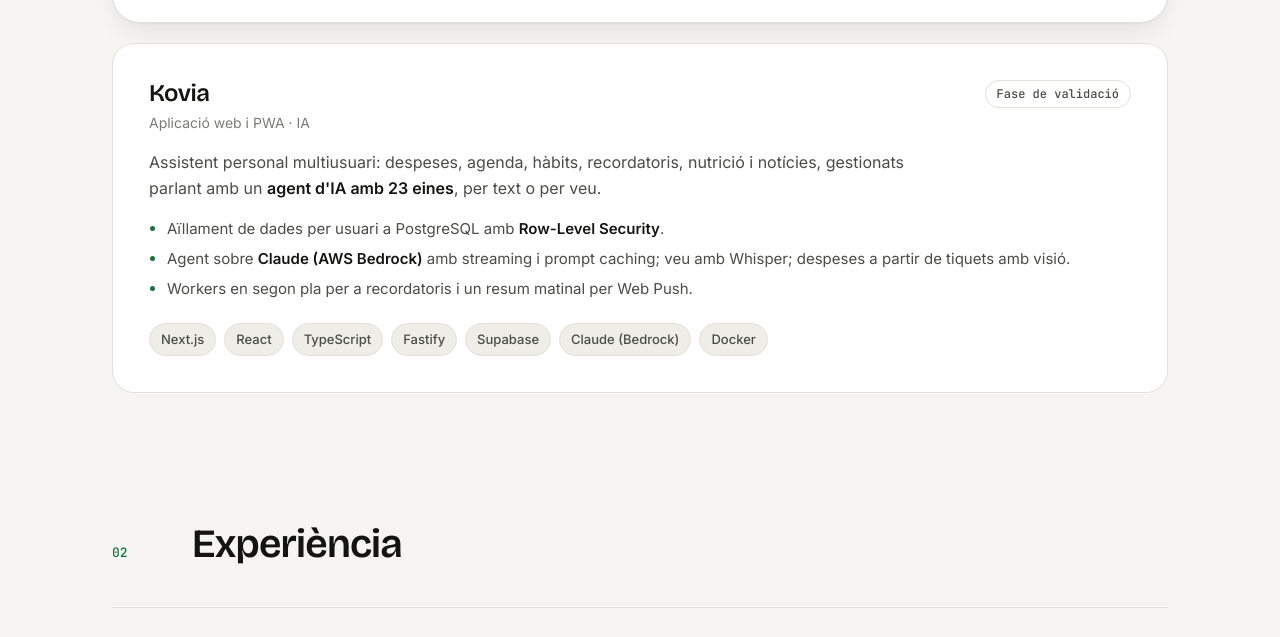
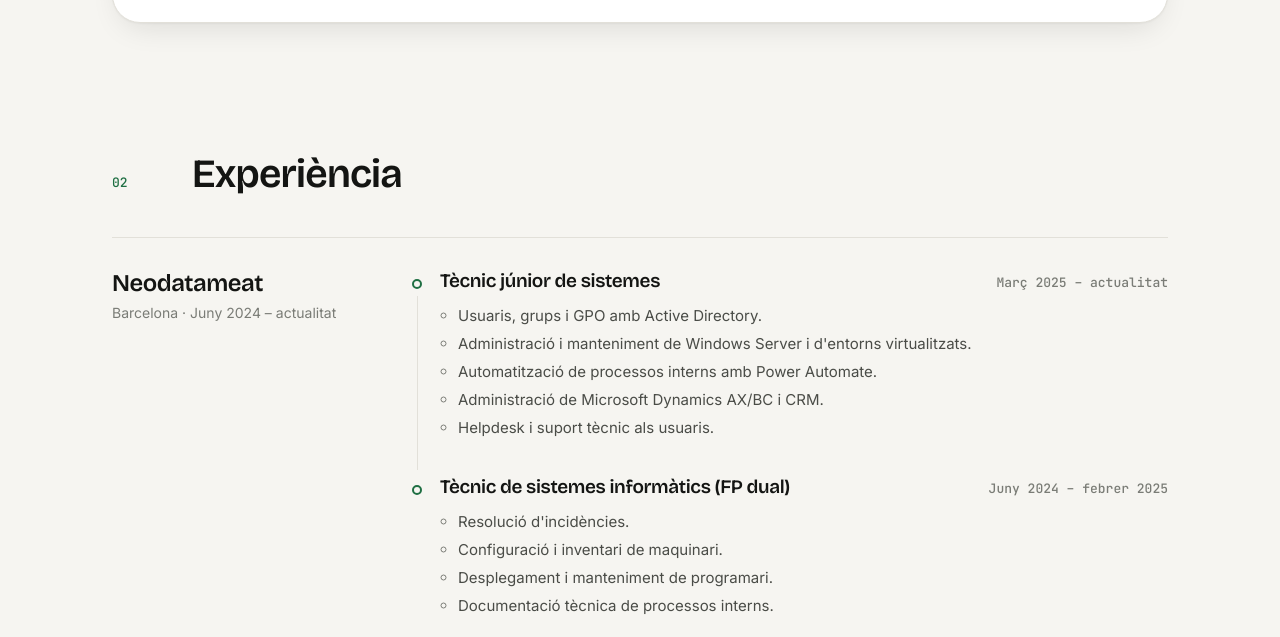
Before and after one commit to 005Jan/005Jan.github.io, a plain HTML site: page index.html in a window 1280 px wide. Shown: the part 2020-2657 px from the top of the page. Drawn offline with nearby package versions, Linux system fonts and the light colour scheme.

Commit message:
Update LinkedIn URL and remove Kovia

```diff
--- a/index.html
+++ b/index.html
@@ -80,7 +80,7 @@
                     <a href="#contact" class="btn btn-ghost" data-i18n="cta_contact">Parlem</a>
                 </div>
                 <ul class="hero-social">
-                    <li><a href="https://www.linkedin.com/in/jan-camps-atmetller-422630354/" target="_blank" rel="noopener"><i class="fa-brands fa-linkedin"></i> LinkedIn</a></li>
+                    <li><a href="https://www.linkedin.com/in/jan-camps-atmetller/" target="_blank" rel="noopener"><i class="fa-brands fa-linkedin"></i> LinkedIn</a></li>
                     <li><a href="https://github.com/005Jan" target="_blank" rel="noopener"><i class="fa-brands fa-github"></i> GitHub</a></li>
                     <li><a href="mailto:jcamps0005@gmail.com"><i class="fa-regular fa-envelope"></i> Email</a></li>
                 </ul>
@@ -179,26 +179,6 @@
                         <img src="img/sulfata-tractaments.webp" alt="Calendari de tractaments amb el termini de seguretat a Sulfata" data-i18n-alt="alt_sulfata_3" loading="lazy" width="560" height="1148">
                     </figure>
                 </div>
-            </article>
-
-            <!-- Kovia -->
-            <article class="project reveal">
-                <div class="project-top">
-                    <div>
-                        <h3 class="project-title">Kovia</h3>
-                        <p class="feature-meta" data-i18n="kovia_kind">Aplicació web i PWA · IA</p>
-                    </div>
-                    <span class="pill" data-i18n="kovia_status">Fase de validació</span>
-                </div>
-                <p class="project-text" data-i18n="kovia_desc">Assistent personal multiusuari: despeses, agenda, hàbits, recordatoris, nutrició i notícies, gestionats parlant amb un <strong>agent d'IA amb 23 eines</strong>, per text o per veu.</p>
-                <ul class="project-list" data-i18n="kovia_points">
-                    <li>Aïllament de dades per usuari a PostgreSQL amb <strong>Row-Level Security</strong>.</li>
-                    <li>Agent sobre <strong>Claude (AWS Bedrock)</strong> amb streaming i prompt caching; veu amb Whisper; despeses a partir de tiquets amb visió.</li>
-                    <li>Workers en segon pla per a recordatoris i un resum matinal per Web Push.</li>
-                </ul>
-                <ul class="tags" aria-label="Tecnologies">
-                    <li>Next.js</li><li>React</li><li>TypeScript</li><li>Fastify</li><li>Supabase</li><li>Claude (Bedrock)</li><li>Docker</li>
-                </ul>
             </article>
         </section>
 
@@ -333,7 +313,7 @@
             <p class="contact-text" data-i18n="contact_text">Obert a oportunitats en sistemes, infraestructura i automatització, i a encàrrecs d'apps mòbils.</p>
             <a class="contact-mail" href="mailto:jcamps0005@gmail.com">jcamps0005@gmail.com <i class="fa-solid fa-arrow-right"></i></a>
             <ul class="hero-social">
-                <li><a href="https://www.linkedin.com/in/jan-camps-atmetller-422630354/" target="_blank" rel="noopener"><i class="fa-brands fa-linkedin"></i> LinkedIn</a></li>
+                <li><a href="https://www.linkedin.com/in/jan-camps-atmetller/" target="_blank" rel="noopener"><i class="fa-brands fa-linkedin"></i> LinkedIn</a></li>
                 <li><a href="https://github.com/005Jan" target="_blank" rel="noopener"><i class="fa-brands fa-github"></i> GitHub</a></li>
             </ul>
         </section>
--- a/main.js
+++ b/main.js
@@ -35,10 +35,6 @@ const translations = {
         alt_sulfata_1: "Productes autoritzats contra el míldiu de la vinya a Sulfata",
         alt_sulfata_2: "Fitxa d'un producte a Sulfata",
         alt_sulfata_3: "Calendari de tractaments amb el termini de seguretat a Sulfata",
-        kovia_kind: "Aplicació web i PWA · IA",
-        kovia_status: "Fase de validació",
-        kovia_desc: "Assistent personal multiusuari: despeses, agenda, hàbits, recordatoris, nutrició i notícies, gestionats parlant amb un <strong>agent d'IA amb 23 eines</strong>, per text o per veu.",
-        kovia_points: "<li>Aïllament de dades per usuari a PostgreSQL amb <strong>Row-Level Security</strong>.</li><li>Agent sobre <strong>Claude (AWS Bedrock)</strong> amb streaming i prompt caching; veu amb Whisper; despeses a partir de tiquets amb visió.</li><li>Workers en segon pla per a recordatoris i un resum matinal per Web Push.</li>",
         exp_title: "Experiència",
         exp_where: "Barcelona · Juny 2024 – actualitat",
         exp_role_1: "Tècnic júnior de sistemes",
@@ -106,10 +102,6 @@ const translations = {
         alt_sulfata_1: "Productos autorizados contra el mildiu de la vid en Sulfata",
         alt_sulfata_2: "Ficha de un producto en Sulfata",
         alt_sulfata_3: "Calendario de tratamientos con el plazo de seguridad en Sulfata",
-        kovia_kind: "Aplicación web y PWA · IA",
-        kovia_status: "Fase de validación",
-        kovia_desc: "Asistente personal multiusuario: gastos, agenda, hábitos, recordatorios, nutrición y noticias, gestionados hablando con un <strong>agente de IA con 23 herramientas</strong>, por texto o por voz.",
-        kovia_points: "<li>Aislamiento de datos por usuario en PostgreSQL con <strong>Row-Level Security</strong>.</li><li>Agente sobre <strong>Claude (AWS Bedrock)</strong> con streaming y prompt caching; voz con Whisper; gastos a partir de tickets con visión.</li><li>Workers en segundo plano para recordatorios y un resumen matinal por Web Push.</li>",
         exp_title: "Experiencia",
         exp_where: "Barcelona · Junio 2024 – actualidad",
         exp_role_1: "Técnico júnior de sistemas",
@@ -177,10 +169,6 @@ const translations = {
         alt_sulfata_1: "Products authorised against grapevine downy mildew in Sulfata",
         alt_sulfata_2: "A product's detail page in Sulfata",
         alt_sulfata_3: "Treatment calendar with pre-harvest intervals in Sulfata",
-        kovia_kind: "Web app and PWA · AI",
-        kovia_status: "Validation phase",
-        kovia_desc: "A multi-user personal assistant: expenses, calendar, habits, reminders, nutrition and news, managed by talking to an <strong>AI agent with 23 tools</strong>, in text or by voice.",
-        kovia_points: "<li>Per-user data isolation in PostgreSQL with <strong>Row-Level Security</strong>.</li><li>Agent on <strong>Claude (AWS Bedrock)</strong> with streaming and prompt caching; voice with Whisper; receipts turned into expenses with vision.</li><li>Background workers for reminders and a morning briefing via Web Push.</li>",
         exp_title: "Experience",
         exp_where: "Barcelona · Jun 2024 – present",
         exp_role_1: "Junior Systems Technician",
```
Also changed, not shown: 1 other file.
